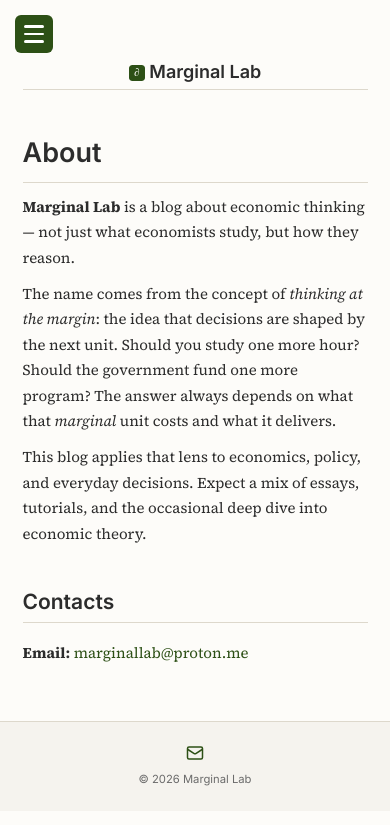
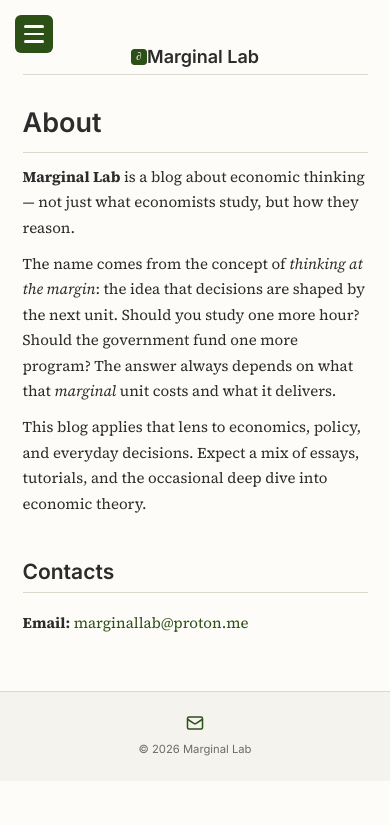
Before and after one commit to marginallabs/marginallabs.github.io, a Jekyll site: the page built from _pages/about.md, in a window 390 px wide. Shown: the top 825 px of the page. Built offline with Jekyll 4.4.1, drawn with Linux system fonts in a browser that asks for light colours.

Commit message:
Align mobile title with hamburger

```diff
--- a/assets/css/style.css
+++ b/assets/css/style.css
@@ -970,7 +970,7 @@ pre code { background: none; padding: 0; font-size: 0.9rem; border-radius: 0; }
   /* Hide desktop header on mobile */
   .site-header { display: none; }
 
-.mobile-page-title { display:block; text-align:center; font-family:var(--font-heading); font-size:1.2em; margin:1rem 0; }
+.mobile-page-title { display:flex; align-items:center; justify-content:center; font-family:var(--font-heading); font-size:1.2em; margin:0; }
 .mobile-page-title .site-logo { width:0.9em; height:0.9em; vertical-align:middle; }  /* Show hamburger */
   .sidebar-toggle {
     display: flex;
```
